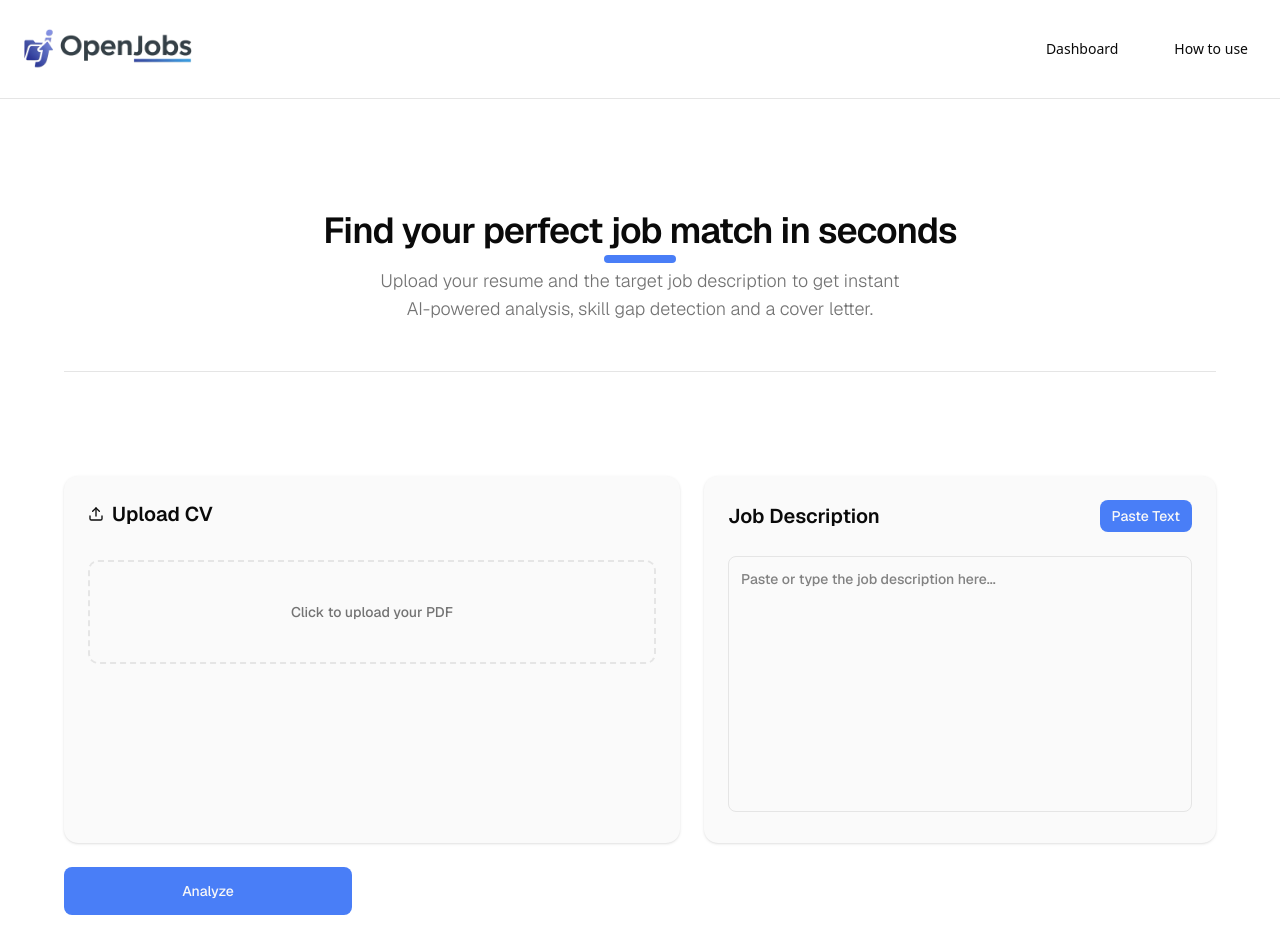
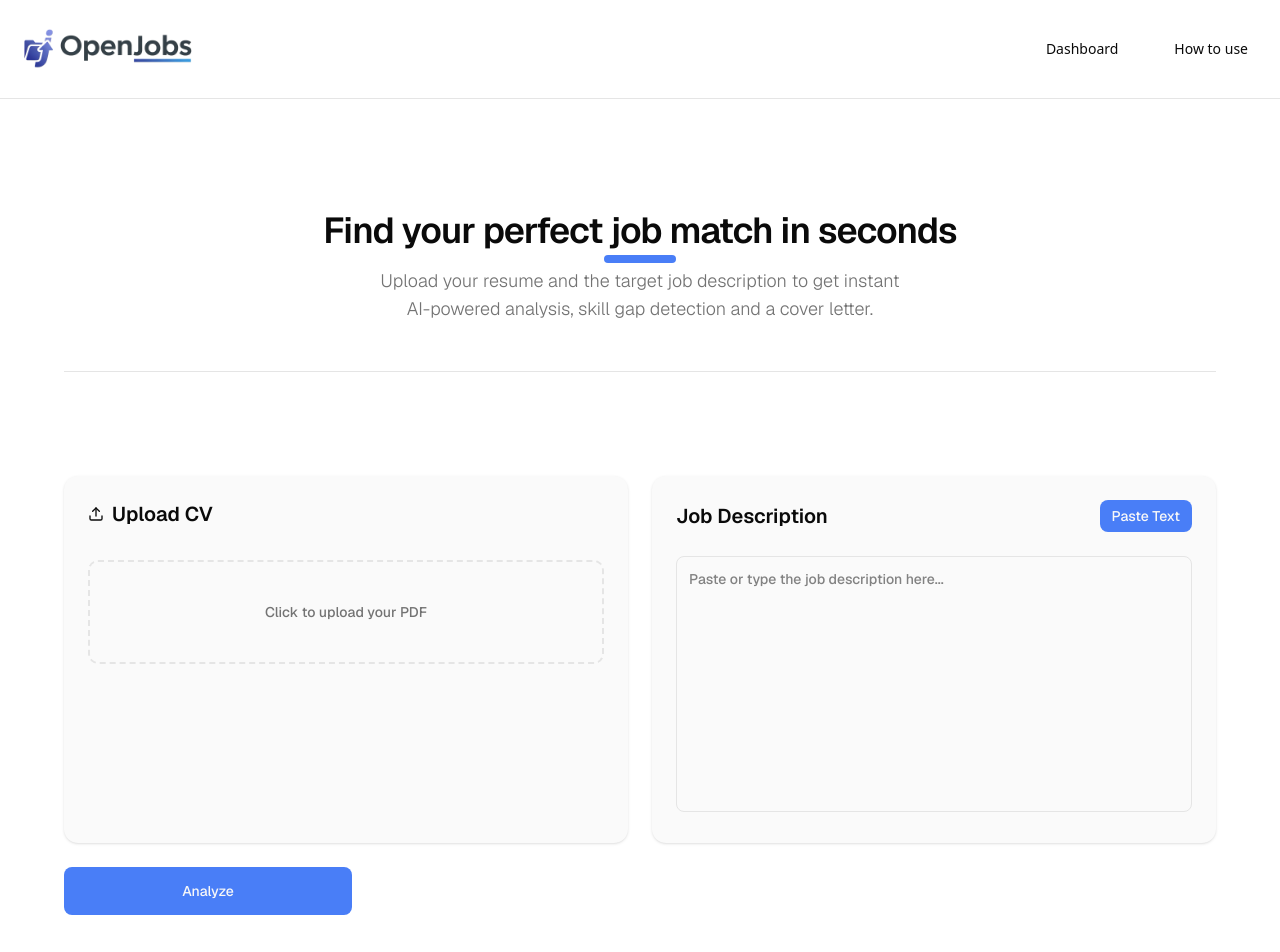
Before and after one commit to Bataklik/OpenJob, a Next.js app in the folder oj_frontend/: page / in a window 1280 px wide. Shown: the top 952 px of the page. Built offline with nearby package versions, Linux system fonts and the light colour scheme.

Commit message:
style: remove max-width constraint from PageCard component for improved layout flexibility

```diff
--- a/oj_frontend/components/PageCard.tsx
+++ b/oj_frontend/components/PageCard.tsx
@@ -9,7 +9,7 @@ interface PageCardProps {
 export default function PageCard({ children, className }: PageCardProps) {
     return (
         <Card
-            className={`flex flex-col w-full max-w-lg border-none bg-zinc-50 ${className ?? ""}`}
+            className={`flex flex-col w-full border-none bg-zinc-50 ${className ?? ""}`}
         >
             {children}
         </Card>
```
